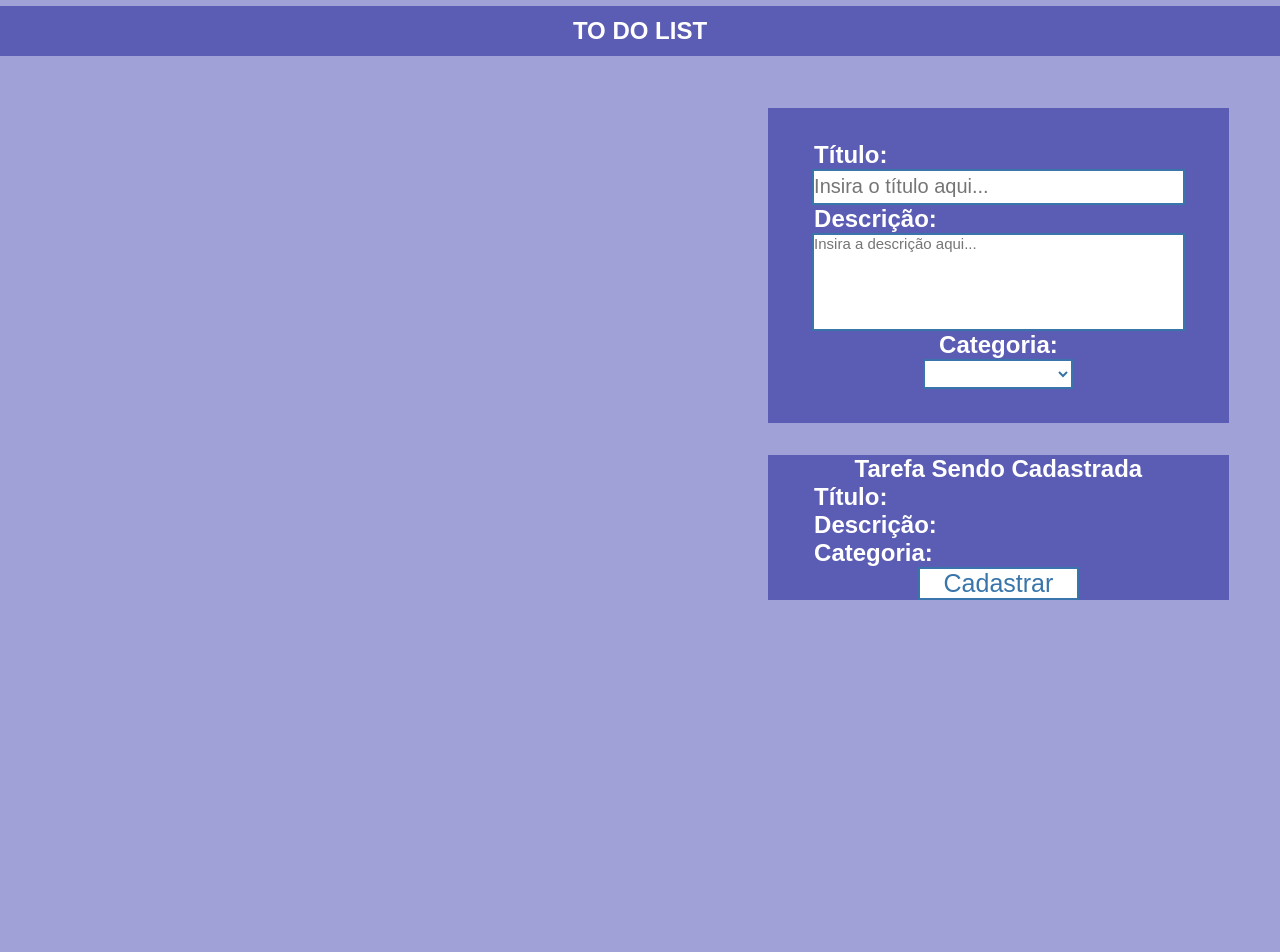
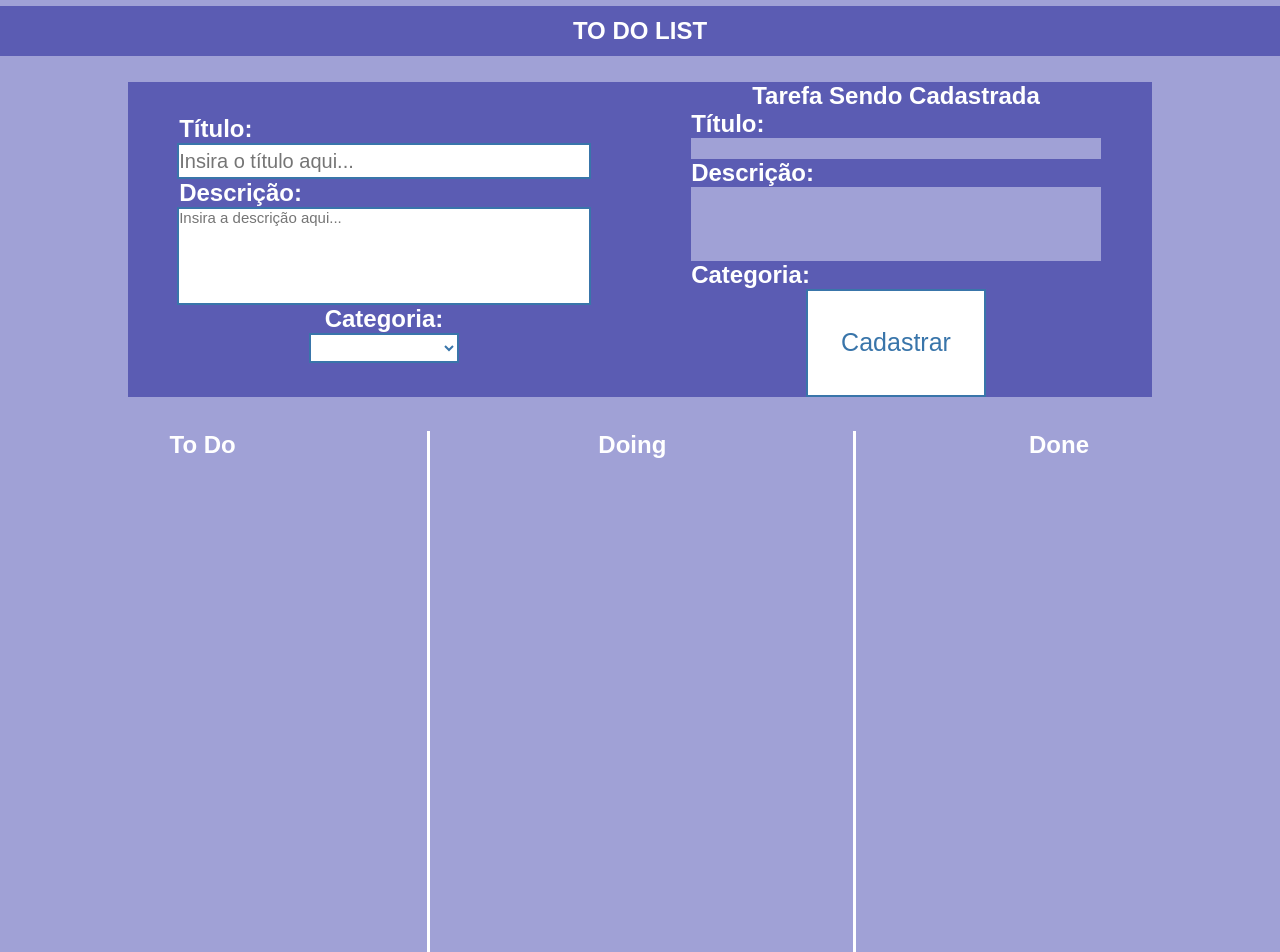
Before and after one commit to Otavio-Miguel-Rocha/to-do-list, an Angular app: page / in a window 1280 px wide. Shown: the top 952 px of the page. Before the commit the page ends 856 px from the top, so only its background shows below. Built offline with nearby package versions, Linux system fonts and the light colour scheme.

Commit message:
Adiciona o kanban

```diff
--- a/src/app/app.component.css
+++ b/src/app/app.component.css
@@ -13,19 +13,88 @@ header {
 
 /* GRID-MAIN */
 #main-grid {
-  display: grid;
+  display: flex;
   width: 100%;
-  height: 100vh;
-  grid-template-columns: 60% 40%;
+  height: 20%;
+
 }
 .grid-show-default {
-  flex-direction: column;
+  flex-direction: row;
   display: flex;
-  width: 90%;
-  align-items: center;
-  margin-top: 10%;
+  width: 100%;
+  justify-content: center;
+  margin-top: 2%;
 }
 /* / */
+/* CADASTRO */
+.div-main-register {
+  display: flex;
+  flex-direction: column;
+  justify-content: center;
+  align-items: center;
+  width: 40%;
+  background-color: rgb(91, 92, 179);
+  max-height: 100%;
+  height: 100%;
+}
+.text-div-main-register {
+  align-self: baseline;
+  margin-left: 10%;
+  background-color: inherit;
+}
+
+.inputs-buttons-cadastro {
+  background-color: white;
+  border: 2px solid rgb(57, 117, 170);
+  color: rgb(57, 117, 170);
+  justify-content: center;
+  align-items: center;
+}
+#tituloTarefa {
+  display: flex;
+  width: 80%;
+  height: 10%;
+  font-size: 20px;
+}
+#descricao-tarefa {
+  display: flex;
+  width: 80%;
+  height: 30%;
+  font-size: 15px;
+  resize: none;
+}
+#select-categoria {
+  display: flex;
+  width: 150px;
+  height: 30px;
+  font-size: 20px;
+  text-align: center;
+  cursor: pointer;
+}
+
+/* VISUALIZADOR DO CADASTRO */
+.tittle-view-div{
+  display: flex;
+  width: 80%;
+  height: 20%;
+}
+#tittle-view{
+  font-size: 50px;
+}
+.description-view{
+  display: flex;
+  width: 80%;
+  height: 70%;
+}
+#botao-cadastro {
+  display: flex;
+  width: 35%;
+  height: 100%;
+  justify-content: center;
+  align-items: center;
+  font-size: 25px;
+  cursor: pointer;
+}
 /* LEFT SIDE TASKS */
 .div-tarefas {
   display: grid;
@@ -71,67 +140,20 @@ header {
   cursor: pointer;
 }
 /* / */
-/* CADASTRO */
-.div-main-register {
+/* TASKS-LISTS */
+#grid-tasks{
+  display: grid;
+  width: 100%;
+  grid-template-columns: repeat(3, 1fr);
+  height: 100vh;
+}
+.tittle-list-grid{
+  flex-direction: column;
   display: flex;
-  flex-direction: column;
-  justify-content: center;
+  width: 95%;
+  height: 100%;
+  justify-content: baseline;
   align-items: center;
-  width: 100%;
-  background-color: rgb(91, 92, 179);
-  max-height: 100vh;
+  margin-top: 8%;
+  border-left: 3px solid white;
 }
-.text-div-main-register {
-  align-self: baseline;
-  margin-left: 10%;
-  background-color: inherit;
-}
-
-.inputs-buttons-cadastro {
-  background-color: white;
-  border: 2px solid rgb(57, 117, 170);
-  color: rgb(57, 117, 170);
-  justify-content: center;
-  align-items: center;
-}
-#tituloTarefa {
-  display: flex;
-  width: 80%;
-  height: 10%;
-  font-size: 20px;
-}
-#descricao-tarefa {
-  display: flex;
-  width: 80%;
-  height: 30%;
-  font-size: 15px;
-  resize: none;
-}
-#select-categoria {
-  display: flex;
-  width: 150px;
-  height: 30px;
-  font-size: 20px;
-  text-align: center;
-  cursor: pointer;
-}
-
-/* VISUALIZADOR DO CADASTRO */
-.viewer-current-register {
-  margin-top: 7%;
-}
-.description-view {
-  display: flex;
-  width: 80%;
-  height: 100%;
-}
-
-#botao-cadastro {
-  display: flex;
-  width: 35%;
-  height: 100%;
-  justify-content: center;
-  align-items: center;
-  font-size: 25px;
-  cursor: pointer;
-}
--- a/src/app/app.component.html
+++ b/src/app/app.component.html
@@ -3,34 +3,6 @@
 </header>
 <main>
   <section id="main-grid">
-    <!-- LEFT-GRID-LIST -->
-    <div class="grid-show-default">
-      <div *ngFor="let tarefa of tarefas; index as indice" class="div-tarefas">
-        <div class="tarefa-registrada">
-          <div id="tittle-tarefa">
-            <h3 class="wordBreak">Tarefa: {{ tarefa.titulo }}</h3>
-          </div>
-          <div class="description-div">
-            <p class="wordBreak">Descrição: {{ tarefa.descricao }}</p>
-          </div>
-        </div>
-        <div id="right-grid-inputs-list">
-          <select
-            class="buttons-inputs-list"
-            (click)="mudarCategoria(tarefa.categoria, indice)"
-            [(ngModel)]="tarefa.categoria"
-          >
-            <option>Selecione uma Categoria</option>
-            <option>To-Do</option>
-            <option>Doing</option>
-            <option>Done</option>
-          </select>
-          <button (click)="remover(indice)" class="buttons-inputs-list">
-            Remover
-          </button>
-        </div>
-      </div>
-    </div>
     <!-- RIGHT-GRID-REGISTER -->
     <div class="grid-show-default">
       <div class="div-main-register">
@@ -62,7 +34,7 @@
           class="inputs-buttons-cadastro"
           id="select-categoria"
         >
-          <option>Selecione uma Categoria</option>
+
           <option>To-Do</option>
           <option>Doing</option>
           <option>Done</option>
@@ -77,8 +49,8 @@
         </h1>
 
         <h2 class="text-div-main-register">Título:</h2>
-        <div class="description-view">
-          <p class="wordBreak">
+        <div class="tittle-view-div">
+          <p class="wordBreak" id="tittle-vie">
             {{ tarefa.titulo }}
           </p>
         </div>
@@ -102,4 +74,115 @@
       </div>
     </div>
   </section>
+  <section id="grid-tasks">
+    <div class="tittle-list-grid" style="border-left: 0px;">
+      <h2>To Do</h2>
+      <div *ngFor="let to_do of to_dos; index as indice;">
+        <div class="tarefa-registrada">
+          <div id="tittle-tarefa">
+            <h3 class="wordBreak">Tarefa: {{ to_do.titulo }}</h3>
+          </div>
+          <div class="description-div">
+            <p class="wordBreak">Descrição: {{ to_do.descricao }}</p>
+          </div>
+        </div>
+        <div id="right-grid-inputs-list">
+          <select
+            class="buttons-inputs-list"
+            (change)="mudarCategoria(to_do)"
+            [(ngModel)]="to_do.categoria"
+          >
+            <option>To-Do</option>
+            <option>Doing</option>
+            <option>Done</option>
+          </select>
+          <button (click)="remover(indice,1, to_do)" class="buttons-inputs-list">
+            Remover
+          </button>
+        </div>
+      </div>
+    </div>
+    <div class="tittle-list-grid">
+      <h2>Doing</h2>
+      <div *ngFor="let doing of doings; index as indice">
+        <div class="tarefa-registrada">
+          <div id="tittle-tarefa">
+            <h3 class="wordBreak">Tarefa: {{ doing.titulo }}</h3>
+          </div>
+          <div class="description-div">
+            <p class="wordBreak">Descrição: {{ doing.descricao }}</p>
+          </div>
+        </div>
+        <div id="right-grid-inputs-list">
+          <select
+            class="buttons-inputs-list"
+            (change)="mudarCategoria(doing)"
+            [(ngModel)]="doing.categoria"
+          >
+
+            <option>To-Do</option>
+            <option>Doing</option>
+            <option>Done</option>
+          </select>
+          <button (click)="remover(indice,2, doing)" class="buttons-inputs-list">
+            Remover
+          </button>
+        </div>
+      </div>
+    </div>
+      <div class="tittle-list-grid" style="border-right: 0px;">
+      <h2>Done</h2>
+      <div *ngFor="let done of dones; index as indice">
+        <div class="tarefa-registrada">
+          <div id="tittle-tarefa">
+            <h3 class="wordBreak">Tarefa: {{ done.titulo }}</h3>
+          </div>
+          <div class="description-div">
+            <p class="wordBreak">Descrição: {{ done.descricao }}</p>
+          </div>
+        </div>
+        <div id="right-grid-inputs-list">
+          <select
+            class="buttons-inputs-list"
+            (change)="mudarCategoria(done)"
+            [(ngModel)]="done.categoria"
+          >
+            <option>To-Do</option>
+            <option>Doing</option>
+            <option>Done</option>
+          </select>
+          <button (click)="remover(indice, 3, done)" class="buttons-inputs-list">
+            Remover
+          </button>
+        </div>
+      </div>
+    </div>
+  </section>
+  <!-- <div class="grid-show-default">
+    <div *ngFor="let tarefa of tarefas; index as indice" class="div-tarefas">
+      <div class="tarefa-registrada">
+        <div id="tittle-tarefa">
+          <h3 class="wordBreak">Tarefa: {{ tarefa.titulo }}</h3>
+        </div>
+        <div class="description-div">
+          <p class="wordBreak">Descrição: {{ tarefa.descricao }}</p>
+        </div>
+      </div>
+      <div id="right-grid-inputs-list">
+        <select
+          class="buttons-inputs-list"
+          (click)="mudarCategoria(tarefa.categoria, indice)"
+          [(ngModel)]="tarefa.categoria"
+        >
+          <option>Selecione uma Categoria</option>
+          <option>To-Do</option>
+          <option>Doing</option>
+          <option>Done</option>
+        </select>
+        <button (click)="remover(indice)" class="buttons-inputs-list">
+          Remover
+        </button>
+      </div>
+    </div>
+  </div> -->
 </main>
--- a/src/app/app.component.ts
+++ b/src/app/app.component.ts
@@ -1,4 +1,5 @@
 import { Component, OnInit } from "@angular/core";
+import { Console } from "console";
 
 interface Tarefa {
   codigo: number;
@@ -13,12 +14,21 @@ interface Tarefa {
   styleUrls: ["./app.component.css"],
 })
 export class AppComponent implements OnInit {
+
+
   tarefas: Tarefa[] = [];
+  to_dos: Tarefa[] = [];
+  doings: Tarefa[] = [];
+  dones: Tarefa[] = [];
   contadorCodigos: number = 0;
+
   ngOnInit(): void {
     const lista: Tarefa[] = JSON.parse(localStorage.getItem("Tarefas"));
     if (lista != null) {
       this.tarefas = lista;
+      this.to_dos = JSON.parse(localStorage.getItem("TarefasTodo"));
+      this.doings = JSON.parse(localStorage.getItem("TarefasDoing"));
+      this.dones = JSON.parse(localStorage.getItem("TarefasDone"));
     }
   }
 
@@ -30,28 +40,80 @@ export class AppComponent implements OnInit {
   };
 
   cadastrarUsuario(): void {
-    const tarefa: Tarefa = {
-      codigo: this.contadorCodigos,
-      titulo: this.tarefa.titulo,
-      descricao: this.tarefa.descricao,
+    if(this.tarefa.categoria == ""){
+      alert('A categoria deve ser preenchida');
+    }
+    else{
+      const tarefa: Tarefa = {
+        codigo: this.contadorCodigos++,
+        titulo: this.tarefa.titulo,
+        descricao: this.tarefa.descricao,
       categoria: this.tarefa.categoria,
     };
     this.tarefas.push(tarefa);
+
+    if(this.tarefa.categoria == "To-Do"){
+      this.to_dos.push(tarefa);
+
+    } else if(this.tarefa.categoria == "Doing"){
+      this.doings.push(tarefa);
+
+    } else if(this.tarefa.categoria == "Done"){
+      this.dones.push(tarefa);
+    }
+
+    localStorage.setItem("TarefasTodo", JSON.stringify(this.to_dos));
+    localStorage.setItem("TarefasDoing", JSON.stringify(this.doings));
+    localStorage.setItem("TarefasDone", JSON.stringify(this.dones));
     localStorage.setItem("Tarefas", JSON.stringify(this.tarefas));
     this.tarefa.titulo = "";
     this.tarefa.descricao = "";
-    this.tarefa.categoria = "Selecione uma Categoria";
+    }
   }
-  remover(codigo: number): void {
-    this.tarefas.splice(codigo, 1);
+  remover(codigo: number, decisao:number, objeto:Tarefa): void {
+    this.tarefas.splice(this.tarefas.indexOf(objeto),1);
     localStorage.setItem("Tarefas", JSON.stringify(this.tarefas));
+    if( decisao == 1 ){
+      this.to_dos.splice(codigo,1);
+      localStorage.setItem("TarefasTodo", JSON.stringify(this.to_dos));
+    }
+    if( decisao == 2 ){
+      this.doings.splice(codigo,1);
+      localStorage.setItem("TarefasDoing", JSON.stringify(this.doings));
+    }
+     if( decisao == 3 ){
+      this.dones.splice(codigo,1);
+      localStorage.setItem("TarefasDone", JSON.stringify(this.dones));
+     }
   }
-  mudarCategoria(categoria: string, codigo: number): void {
-    this.tarefas.forEach((tarefa) => {
-      if (tarefa.codigo == codigo) {
-        this.tarefa.categoria = categoria;
+  mudarCategoria(objeto:Tarefa): void {
+    this.tarefas.splice(this.tarefas.indexOf(objeto),1);
+    this.atualizarLista();
+  }
+  atualizarLista(){
+    for( let i = 0 ; i < this.to_dos.length ; i++){
+      this.to_dos.pop();
+    }
+    for( let i = 0 ; i < this.doings.length ; i++){
+      this.doings.pop();
+    }
+    for( let i = 0 ; i < this.dones.length ; i++){
+      this.dones.pop();
+    }
+    this.tarefas.forEach( (tarefa) => {
+      if( tarefa.categoria == "To-Do"){
+        this.to_dos.push(tarefa);
+      }
+      if( tarefa.categoria == "Doing"){
+        this.doings.push(tarefa);
+      }
+      if( tarefa.categoria == "Done"){
+        this.dones.push(tarefa);
       }
     });
+    localStorage.setItem("TarefasTodo", JSON.stringify(this.to_dos));
+    localStorage.setItem("TarefasDoing", JSON.stringify(this.doings));
+    localStorage.setItem("TarefasDone", JSON.stringify(this.dones));
     localStorage.setItem("Tarefas", JSON.stringify(this.tarefas));
   }
 }
```
